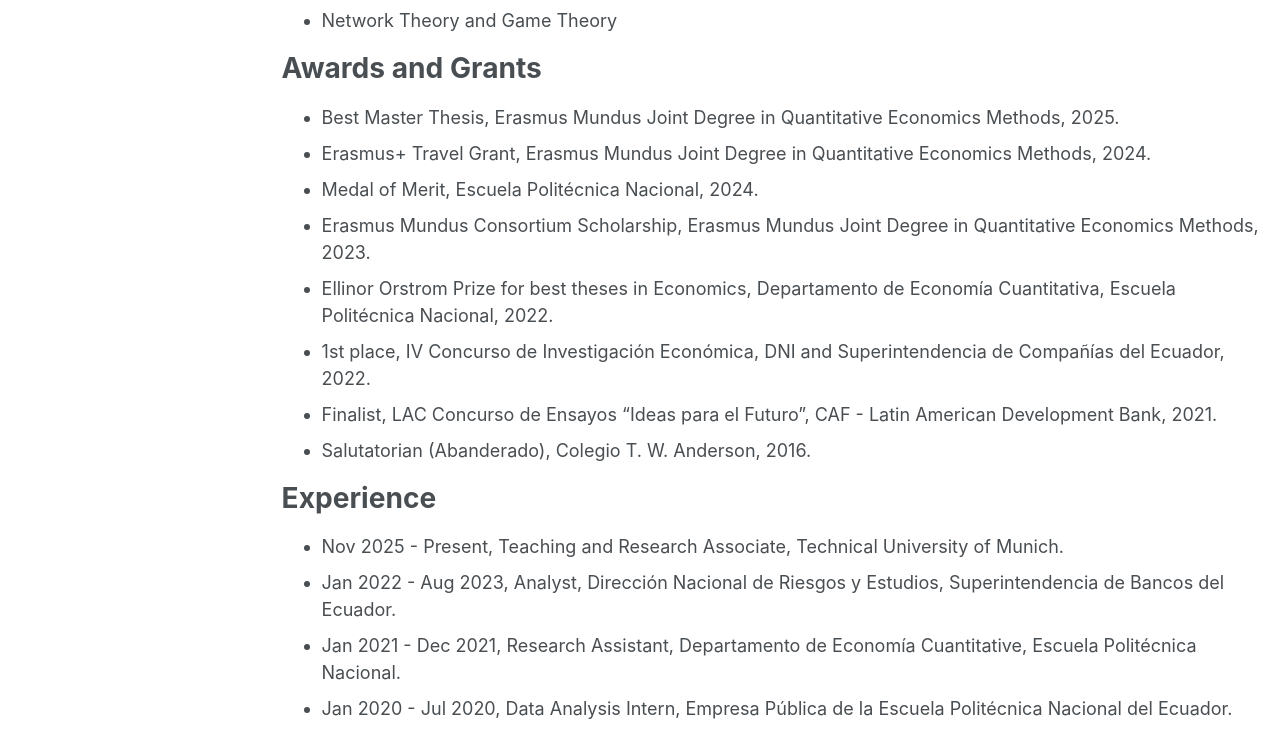
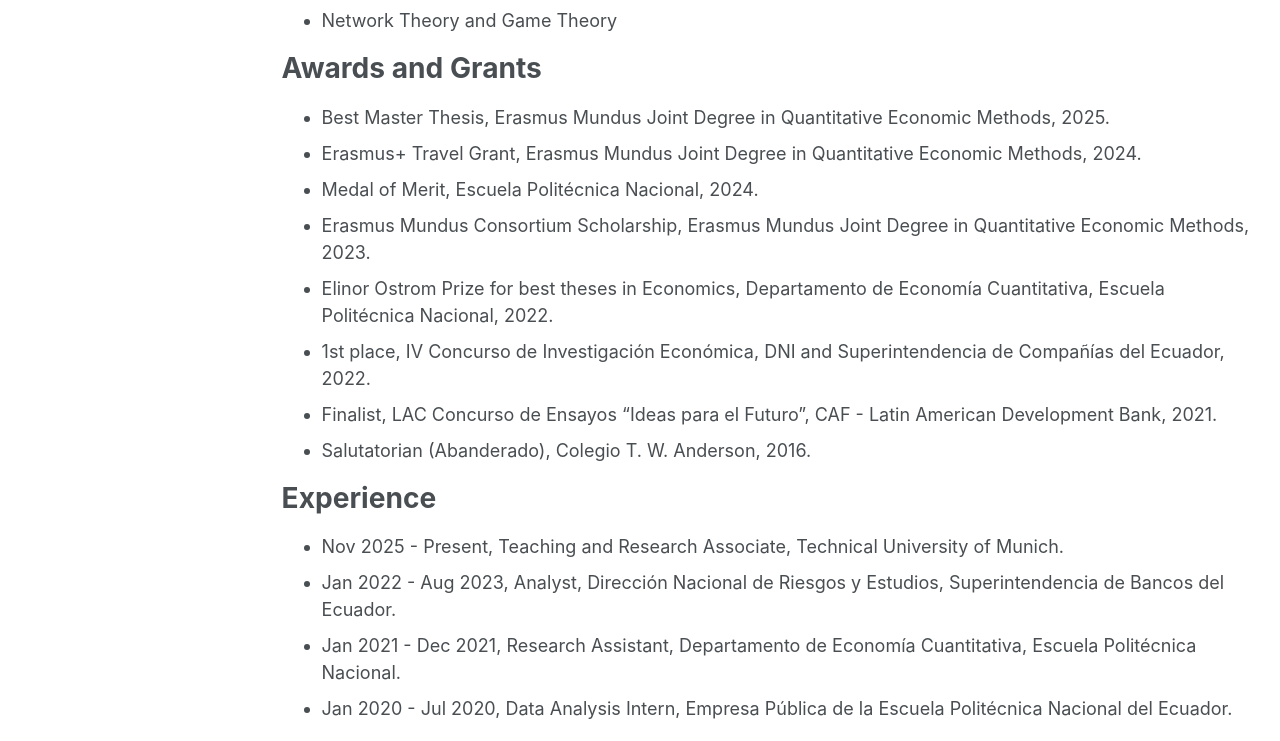
Before and after one commit to AYerovi/AYerovi.github.io, a Jekyll site: the page built from _pages/cv.md, in a window 1280 px wide and 1400 px high. Shown: the part 456-1197 px from the top of the window. Built offline with Jekyll 4.4.1, drawn with Linux system fonts in a browser that asks for light colours; a style sheet for code colours, icons or effects is not loaded.

```diff
--- a/_pages/cv.md
+++ b/_pages/cv.md
@@ -23,11 +23,11 @@ Research interests
 
 Awards and Grants
 ======
-* Best Master Thesis, Erasmus Mundus Joint Degree in Quantitative Economics Methods, 2025.
-* Erasmus+ Travel Grant, Erasmus Mundus Joint Degree in Quantitative Economics Methods, 2024.
+* Best Master Thesis, Erasmus Mundus Joint Degree in Quantitative Economic Methods, 2025.
+* Erasmus+ Travel Grant, Erasmus Mundus Joint Degree in Quantitative Economic Methods, 2024.
 * Medal of Merit, Escuela Politécnica Nacional, 2024.
-* Erasmus Mundus Consortium Scholarship, Erasmus Mundus Joint Degree in Quantitative Economics Methods, 2023.
-* Ellinor Orstrom Prize for best theses in Economics, Departamento de Economía Cuantitativa, Escuela Politécnica Nacional, 2022.
+* Erasmus Mundus Consortium Scholarship, Erasmus Mundus Joint Degree in Quantitative Economic Methods, 2023.
+* Elinor Ostrom Prize for best theses in Economics, Departamento de Economía Cuantitativa, Escuela Politécnica Nacional, 2022.
 * 1st place, IV Concurso de Investigación Económica, DNI and Superintendencia de Compañías del Ecuador, 2022.
 * Finalist, LAC Concurso de Ensayos "Ideas para el Futuro", CAF - Latin American Development Bank, 2021.
 * Salutatorian (Abanderado), Colegio T. W. Anderson, 2016.
@@ -36,7 +36,7 @@ Experience
 ======
 * Nov 2025 - Present, Teaching and Research Associate, Technical University of Munich.
 * Jan 2022 - Aug 2023, Analyst, Dirección Nacional de Riesgos y Estudios, Superintendencia de Bancos del Ecuador.
-* Jan 2021 - Dec 2021, Research Assistant, Departamento de Economía Cuantitative, Escuela Politécnica Nacional.
+* Jan 2021 - Dec 2021, Research Assistant, Departamento de Economía Cuantitativa, Escuela Politécnica Nacional.
 * Jan 2020 - Jul 2020, Data Analysis Intern, Empresa Pública de la Escuela Politécnica Nacional del Ecuador.
 
 Teaching
```
Also changed, not shown: _pages/about.md (+1 -1 lines), _teaching/2026-fall-microeconomics.md (+1 -1 lines).
